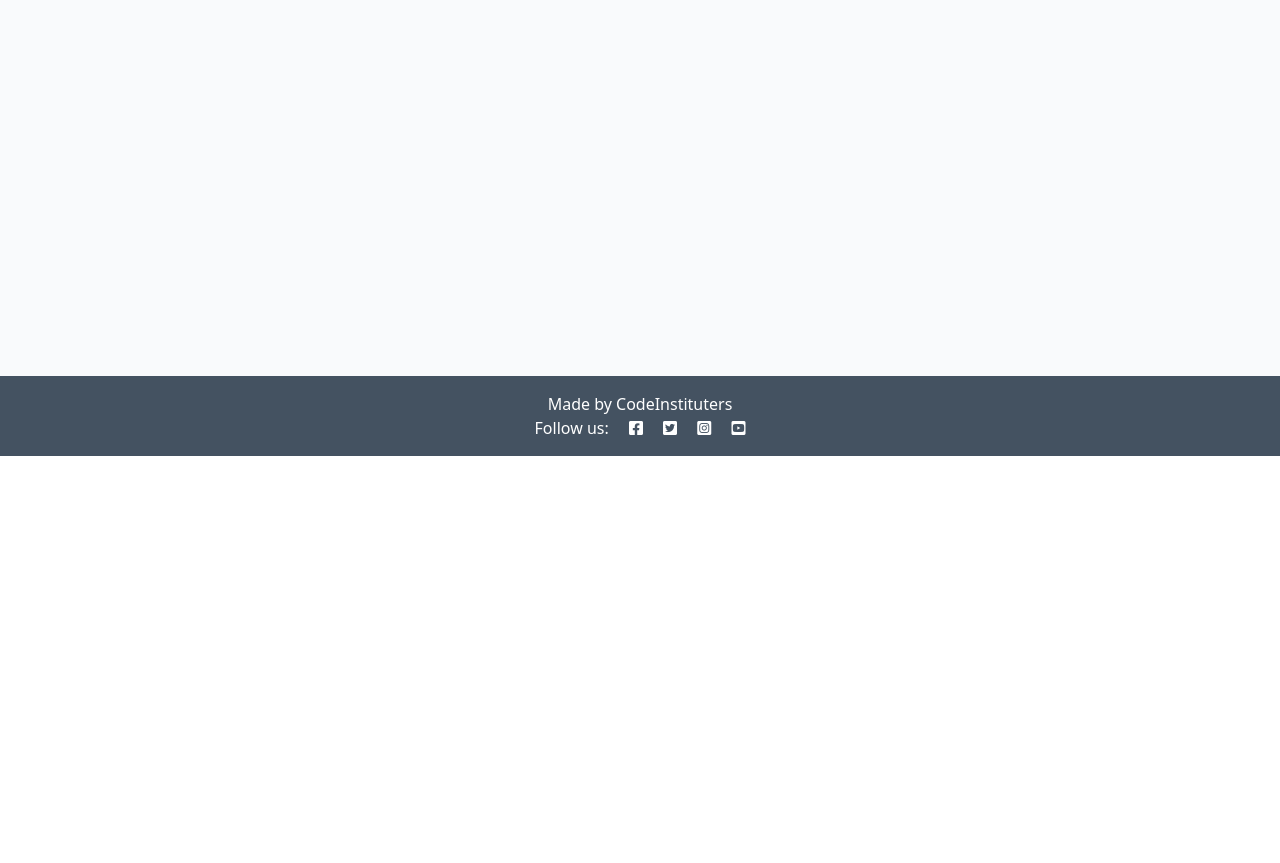
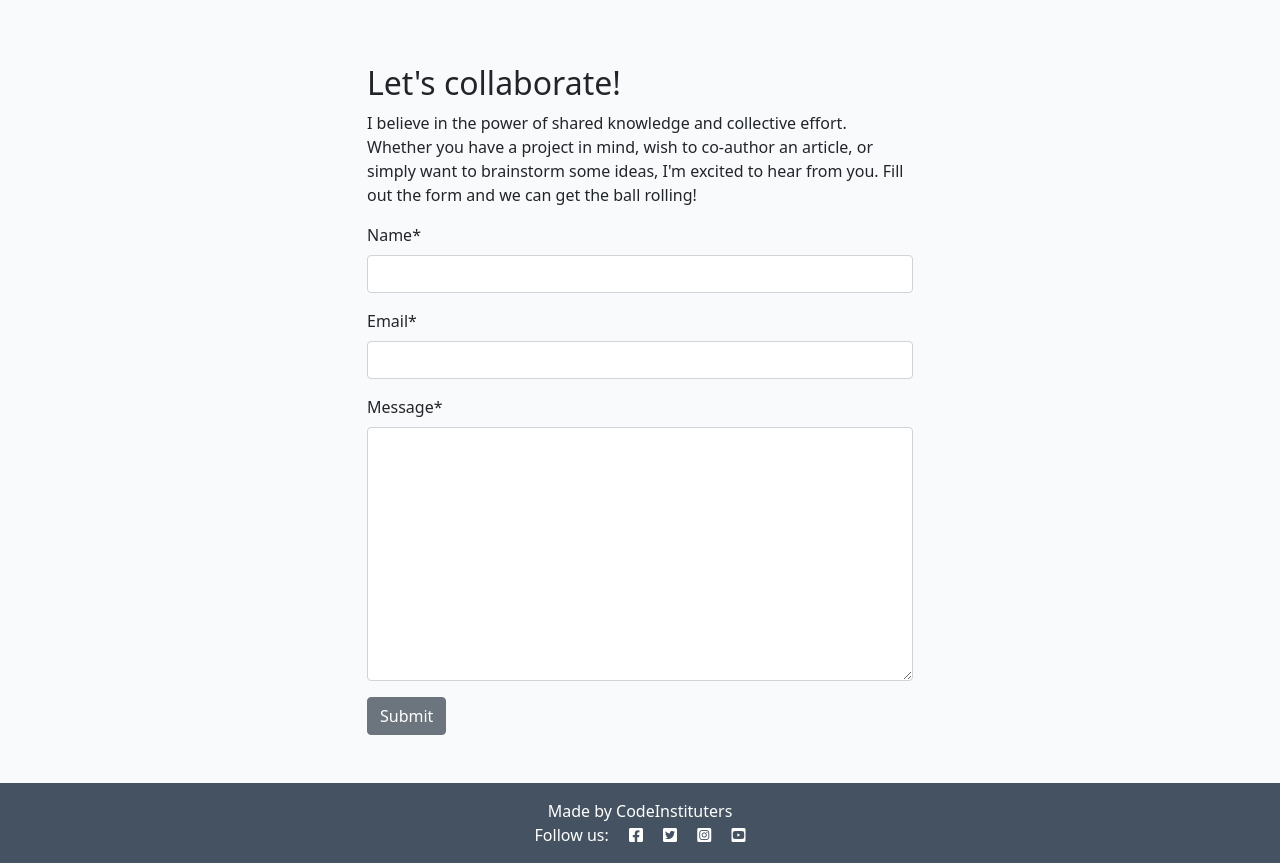
Before and after one commit to Joshuadrp/Django_Blog, a Django app: page /about/ in a window 1280 px wide. Shown: the part 344-1207 px from the top of the page. Before the commit the page ends 800 px from the top, so only its background shows below. Run offline with Django 5.2, Linux system fonts and the light colour scheme; data that the repository does not hold is empty; parts of the project's set-up code (start-up, migrations or seed data) failed here and were passed over; some libraries are stand-ins or nearby versions.

Commit message:
Add form functionality.

```diff
--- /dev/null
+++ b/about/forms.py
@@ -0,0 +1,8 @@
+from .models import CollaborateRequest
+from django import forms
+
+
+class CollaborateForm(forms.ModelForm):
+    class Meta:
+        model = CollaborateRequest
+        fields = ('name', 'email', 'message')
--- a/about/models.py
+++ b/about/models.py
@@ -1,10 +1,22 @@
 from django.db import models
 
 # Create your models here.
+
+
 class About(models.Model):
-    title = models.CharField(max_length=200, unique=True)
+    title = models.CharField(max_length=200)
+    updated_on = models.DateTimeField(auto_now=True)
     content = models.TextField()
-    updated_on = models.DateTimeField(auto_now=True)
 
     def __str__(self):
         return self.title
+
+
+class CollaborateRequest(models.Model):
+    name = models.CharField(max_length=200)
+    email = models.EmailField()
+    message = models.TextField()
+    read = models.BooleanField(default=False)
+
+    def __str__(self):
+        return f"Collaboration request from {self.name}"
--- a/about/templates/about/about.html
+++ b/about/templates/about/about.html
@@ -1,15 +1,12 @@
-{% extends 'base.html' %}
-{% block content %}
-{% load static %}
+{% extends 'base.html' %} {% load static %} {% block content %}
+{% load crispy_forms_tags %}
 <div class="container mt-5">
   <div class="row">
-    <div class="col-4 text-center">
+    <div class="col-12 col-md-4 text-center">
       <img src="{% static 'images/nobody.jpg' %}" width="75%" />
     </div>
-    <div class="col-8">
-      <!-- Title goes between these h2 tags -->
+    <div class="col-12 col-md-8">
       <h2>{{ about.title }}</h2>
-      <!-- Content goes directly underneath this -->
       {{ about.content | safe }}
     </div>
   </div>
@@ -20,5 +17,23 @@
       <p class="text-end"><em>Updated on: {{ about.updated_on }}</em></p>
     </div>
   </div>
+  <div class="row justify-content-center">
+    <div class="col-12 col-md-6 my-5">
+      <h2>Let's collaborate!</h2>
+      <p>
+        I believe in the power of shared knowledge and collective effort.
+        Whether you have a project in mind, wish to co-author an article, or
+        simply want to brainstorm some ideas, I'm excited to hear from you. Fill
+        out the form and we can get the ball rolling!
+      </p>
+
+      <!-- add your form here. Your submit button should
+                                have the classes of btn, btn-secondary -->
+      <form method="post">
+        {{ collaborate_form | crispy }} {% csrf_token %}
+        <button class="btn btn-secondary" type="submit">Submit</button>
+      </form>
+    </div>
+  </div>
 </div>
 {% endblock content %}
--- a/about/views.py
+++ b/about/views.py
@@ -1,17 +1,28 @@
 from django.shortcuts import render, get_object_or_404
+from django.contrib import messages
 from django.views import generic
 from .models import About
+from .forms import CollaborateForm
 
 # Create your views here.
 def about_me(request):
     """
     Renders the about page
     """
+    if request.method == "POST":
+        collaborate_form = CollaborateForm(data=request.POST)
+        if collaborate_form.is_valid():
+            collaborate_form.save()
+            messages.add_message(request, messages.SUCCESS, "Collaboration request received! I endeavour to respond within 2 working days.")
 
     about = About.objects.all().order_by('updated_on').first()
+    collaborate_form = CollaborateForm()
+
 
     return render(
         request,
         "about/about.html",
-        {"about": about},
+        {"about": about,
+         "collaborate_form": collaborate_form
+         },
     )
```
Also changed, not shown: about/admin.py (+13 -2 lines), about/migrations/0002_collaboraterequest_alter_about_title.py (added).
